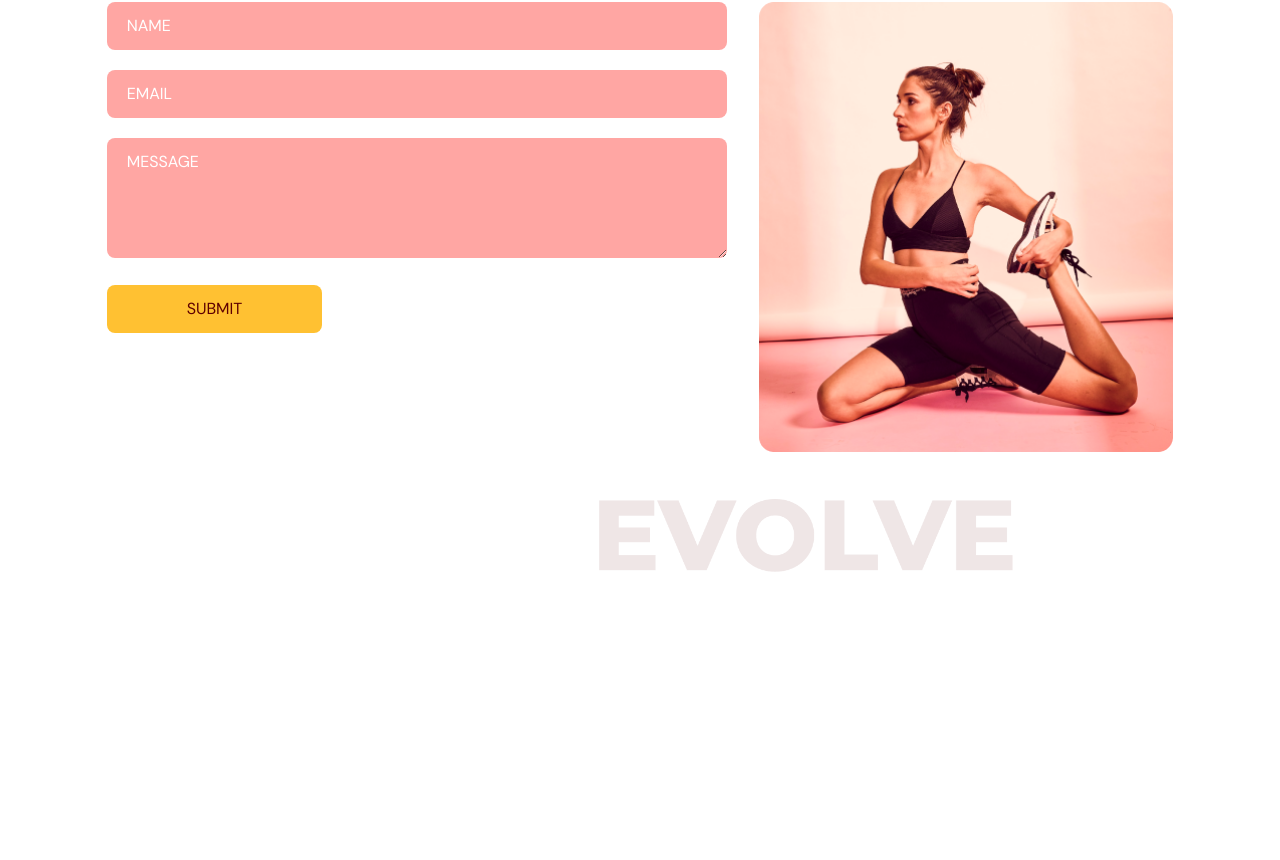
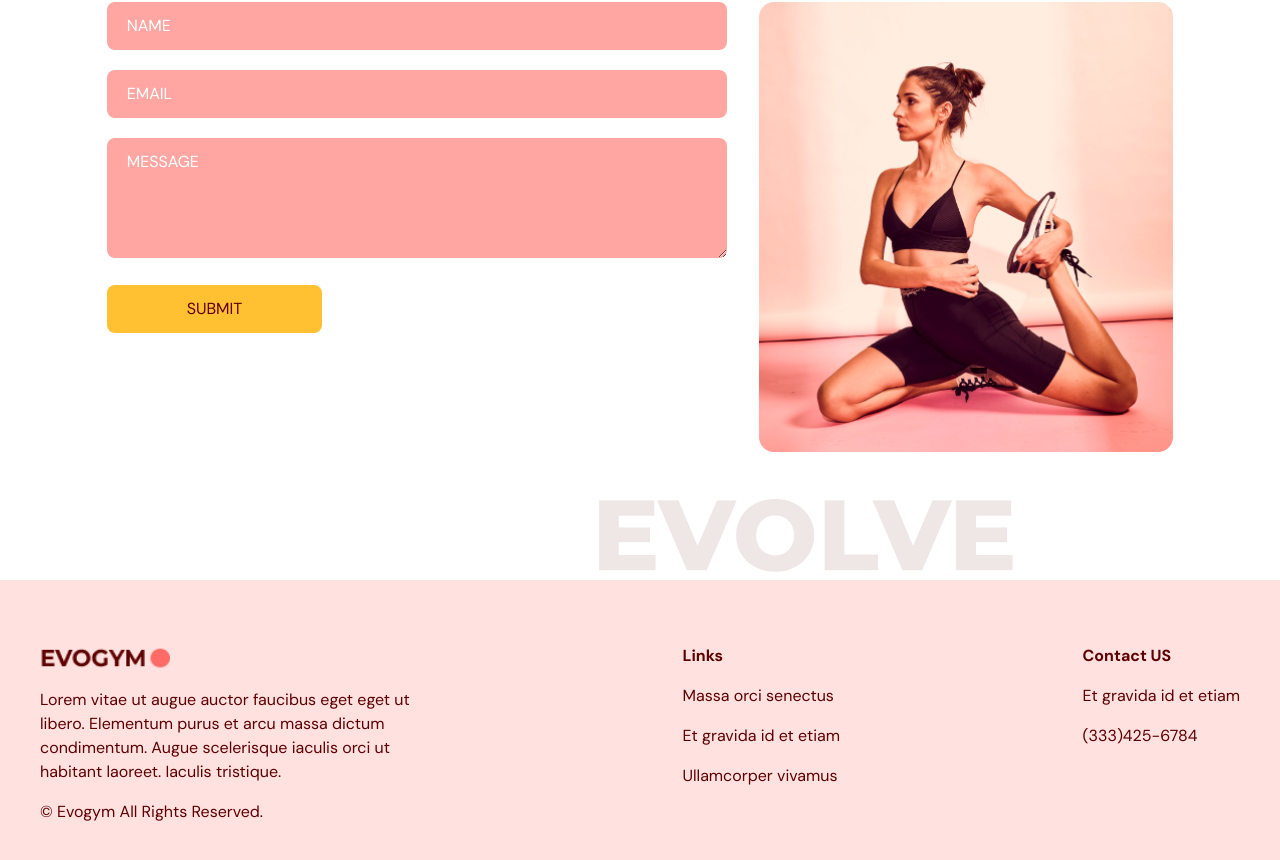
Before and after one commit to IvayloTashev/fitness-app-2.0, a React (Vite) app in the folder client/: page / in a window 1280 px wide. Shown: the part 3094-3954 px from the top of the page. Before the commit the page ends 3674 px from the top, so only its background shows below. Built offline with nearby package versions, Linux system fonts and the light colour scheme.

Commit message:
Add footer component

```diff
--- a/client/src/App.tsx
+++ b/client/src/App.tsx
@@ -5,6 +5,7 @@ import Home from "./components/home/Home";
 import Benefints from "./components/benefits/Benefints";
 import OurClasses from "./components/classes/OurClasses";
 import ContactUs from "./components/contact-us/ContactUs";
+import Footer from "./components/footer/Footer";
 
 function App() {
   const [selectedPage, setSelectedPage] = useState<SelectedPage>(
@@ -37,6 +38,7 @@ function App() {
       <Benefints setSelectedPage={setSelectedPage} />
       <OurClasses setSelectedPage={setSelectedPage} />
       <ContactUs setSelectedPage={setSelectedPage} />
+      <Footer />
     </>
   );
 }
--- /dev/null
+++ b/client/src/components/footer/Footer.tsx
@@ -0,0 +1,34 @@
+import React from "react";
+import Logo from "../../assets/Logo.png";
+
+const Footer = () => {
+  return (
+    <footer className="py-16 px-10 bg-primary-100 flex-md justify-between-md">
+      <div className="flex flex-col gap-4 basis-1/3">
+        <img className="w-[130px]" src={Logo} alt="Logo" />
+        <p>
+          Lorem vitae ut augue auctor faucibus eget eget ut libero. Elementum
+          purus et arcu massa dictum condimentum. Augue scelerisque iaculis orci
+          ut habitant laoreet. Iaculis tristique.
+        </p>
+        <p>© Evogym All Rights Reserved.</p>
+        <p></p>
+      </div>
+
+      <div className="flex flex-col gap-4 mt-15 md-mt-0">
+        <h4 className="font-bold">Links</h4>
+        <p>Massa orci senectus</p>
+        <p>Et gravida id et etiam</p>
+        <p>Ullamcorper vivamus</p>
+      </div>
+
+      <div className="flex flex-col gap-4 mt-15 md-mt-0">
+        <h4 className="font-bold">Contact US</h4>
+        <p>Et gravida id et etiam</p>
+        <p>{`(333)425-6784`}</p>
+      </div>
+    </footer>
+  );
+};
+
+export default Footer;
--- a/client/src/index.css
+++ b/client/src/index.css
@@ -45,6 +45,11 @@ body,
     .justify-between-md {
         justify-content: space-between;
     }
+
+    .md-mt-0 {
+        margin-top: 0;
+    }
+
   }
 
 /* content: {
--- /dev/null
+++ b/package.json
@@ -0,0 +1,5 @@
+{
+  "dependencies": {
+    "react-hook-form": "^7.60.0"
+  }
+}
```
Also changed, not shown: 1 other file (tests, documents, lock files or other folders).
